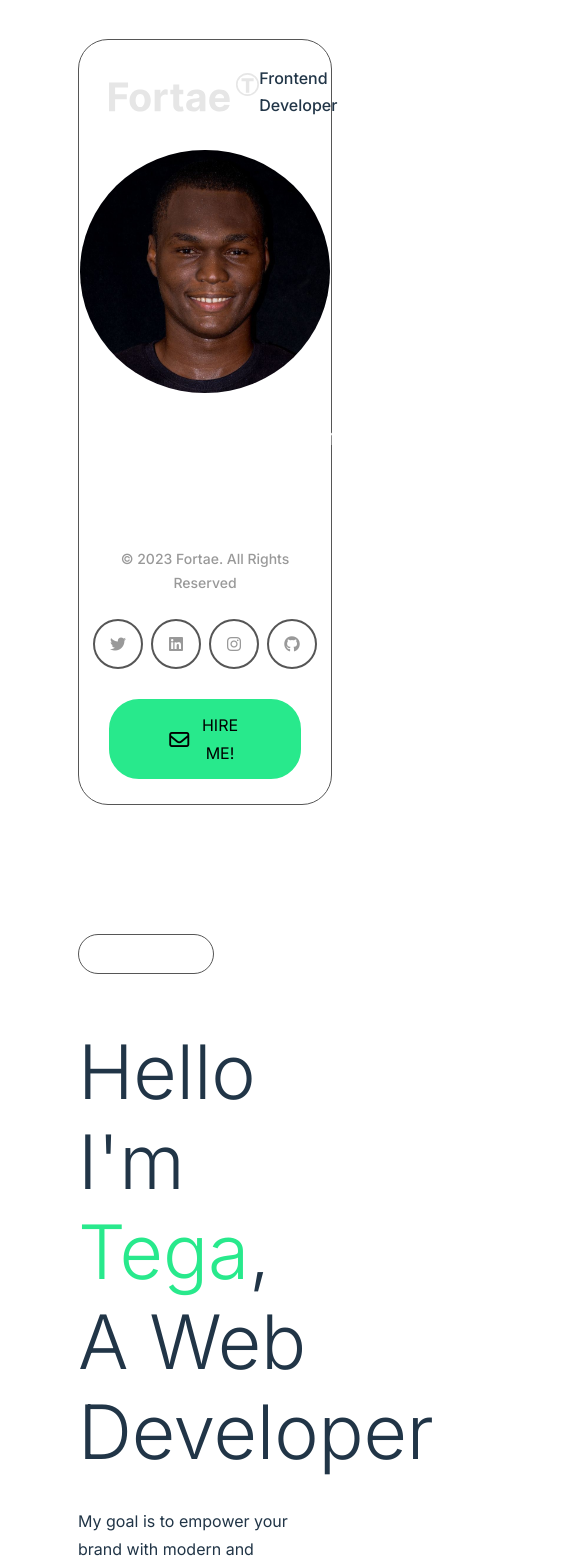
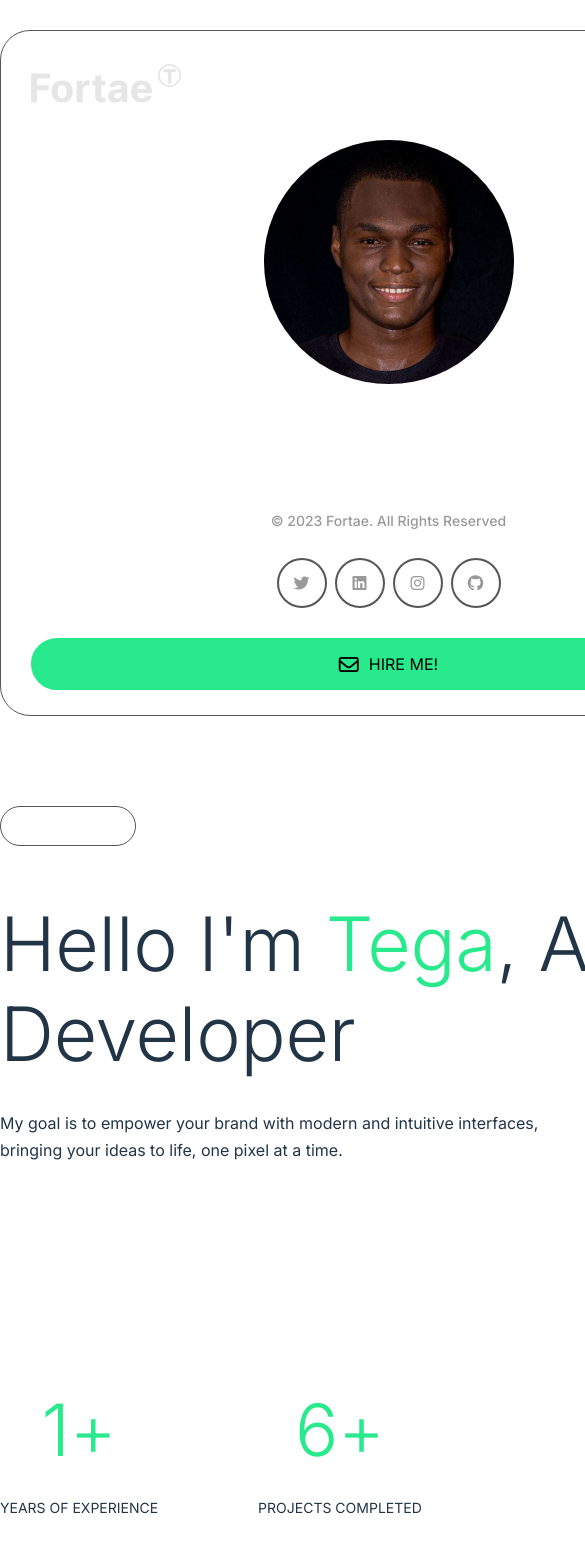
Before and after one commit to heytega/personal-portfolio, a React (Vite) app: page / in a window 390 px wide. Shown: the top 1567 px of the page, 585 px wide, since content can reach past the window. Built offline with nearby package versions, Linux system fonts and the light colour scheme.

Commit message:
made the Home component on tablet devices

```diff
--- a/src/App.module.css
+++ b/src/App.module.css
@@ -33,8 +33,16 @@
     margin-left: unset;
   }
 
+  .contactContainer {
+    height: 100%;
+    width: 777px;
+    margin-left: unset;
+    margin: 30px auto 0 auto;
+    /* margin-top: 30px; */
+  }
+
   .timeline {
-    /* width: 70vw; */
+    width: 777px;
     margin-left: unset;
     margin-right: unset;
     margin: 0 auto;
--- a/src/components/Contact.module.css
+++ b/src/components/Contact.module.css
@@ -66,7 +66,9 @@
   .cardContainer {
     position: unset;
     max-width: unset;
+    width: 100%;
     /* width: 70vw; */
-    width: 65vw;
+    /* width: 65vw; */
+    /* margin-bottom: 90px; */
   }
 }
--- a/src/components/Home.module.css
+++ b/src/components/Home.module.css
@@ -28,7 +28,6 @@
   border-radius: 50%;
   border: 1px solid var(--secondary-color);
   overflow: hidden;
-  margin-right: 55px;
 }
 
 .circle {
@@ -83,7 +82,8 @@
 
 @media (max-width: 1200px) {
   .homeContainer {
-    width: 60vw;
+    /* width: 65vw; */
+    width: 100%;
     margin: 0 auto;
   }
 }
```
